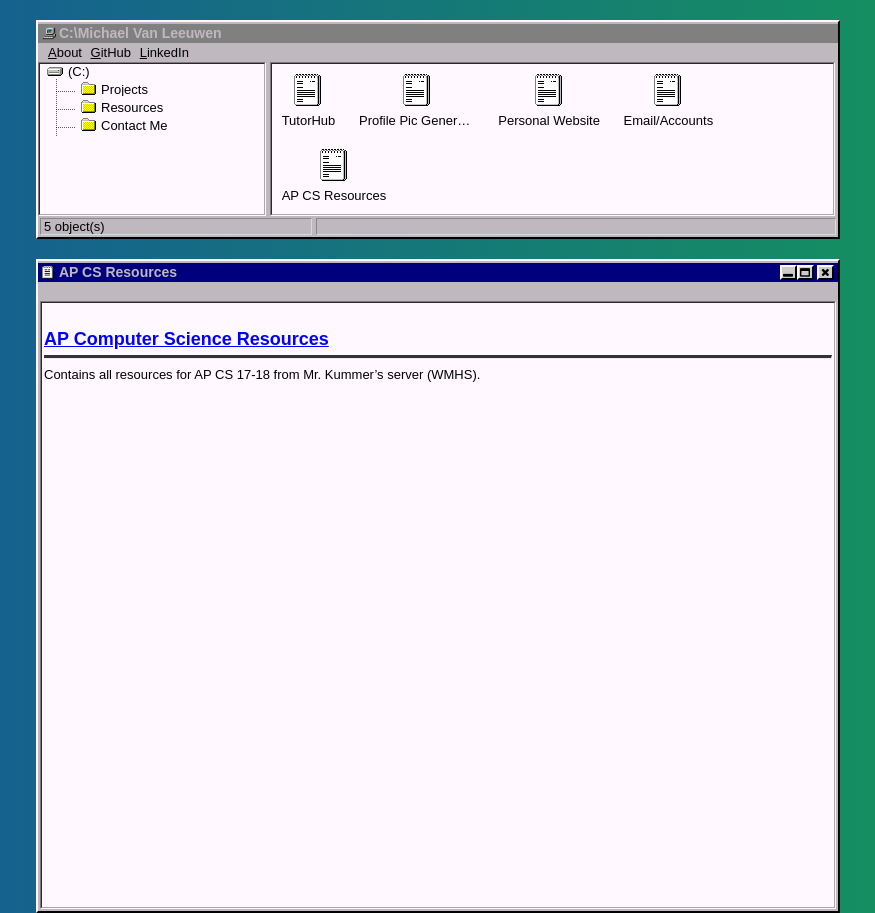
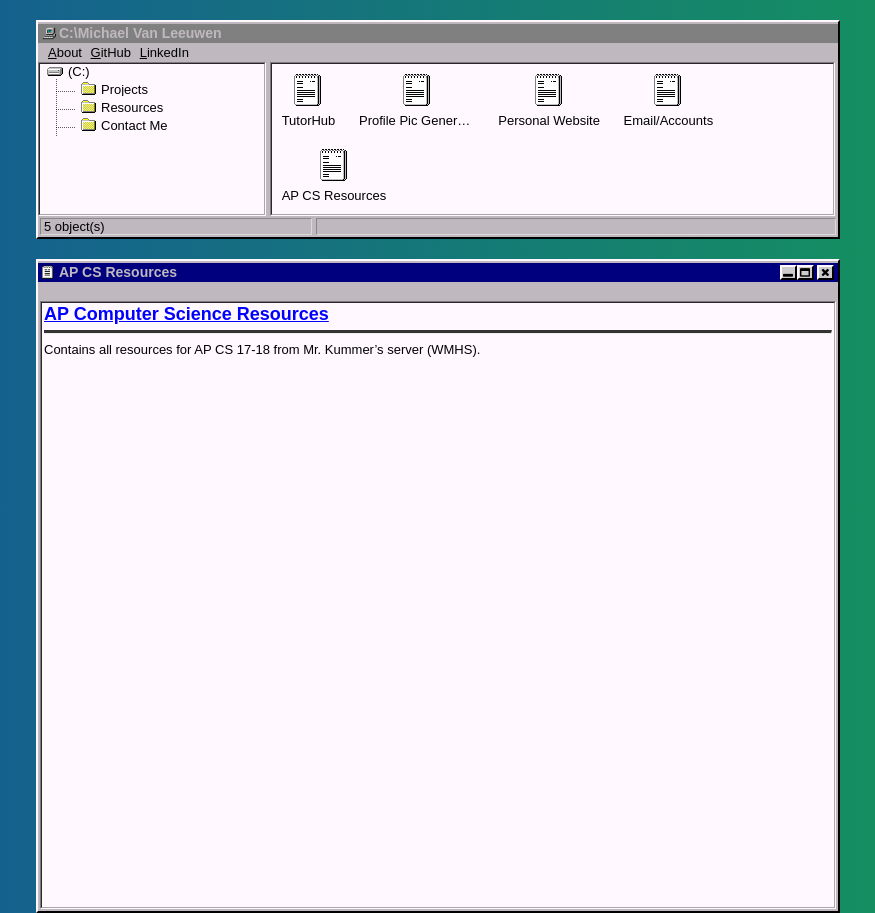
Before and after one commit to MJVL/mjvl.github.io-legacy-v2, a Jekyll site: the page built from _posts/2018-01-02-AP Computer Science Resources.md, in a window 1280 px wide. Shown: the whole page, without its empty margins (202-1077 px from the left). Built offline with Jekyll 4.4.1, drawn with Linux system fonts in a browser that asks for light colours.

Commit message:
Remove h2 margin

```diff
--- a/_sass/_main.scss
+++ b/_sass/_main.scss
@@ -217,7 +217,7 @@ ul.topbar {
 	h2 {
 		font-size: 18px;
 		font-weight: 700;
-		margin: 25px 0 5px 0;
+		margin: 0px 0 5px 0;
 	}
 
 	em {
```
